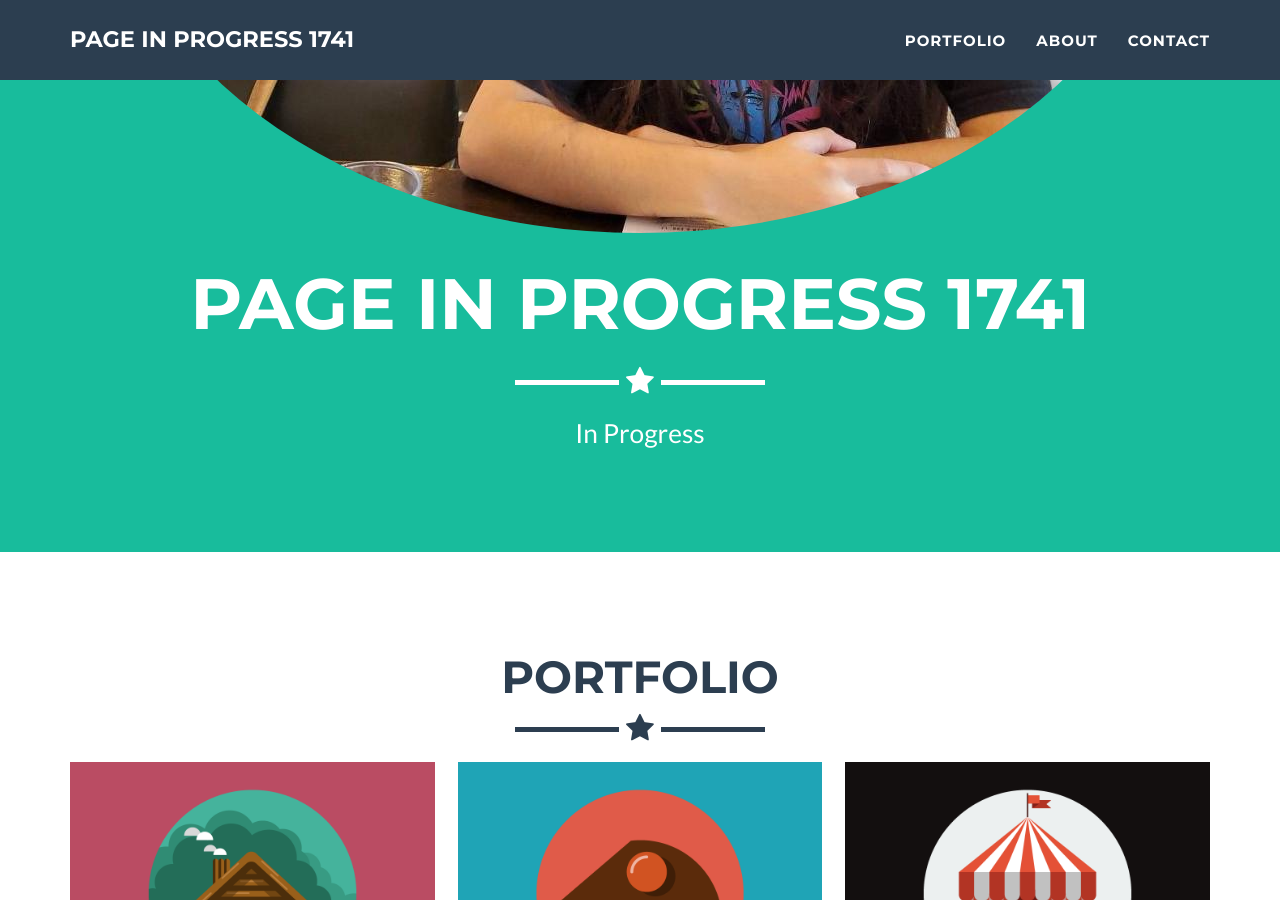
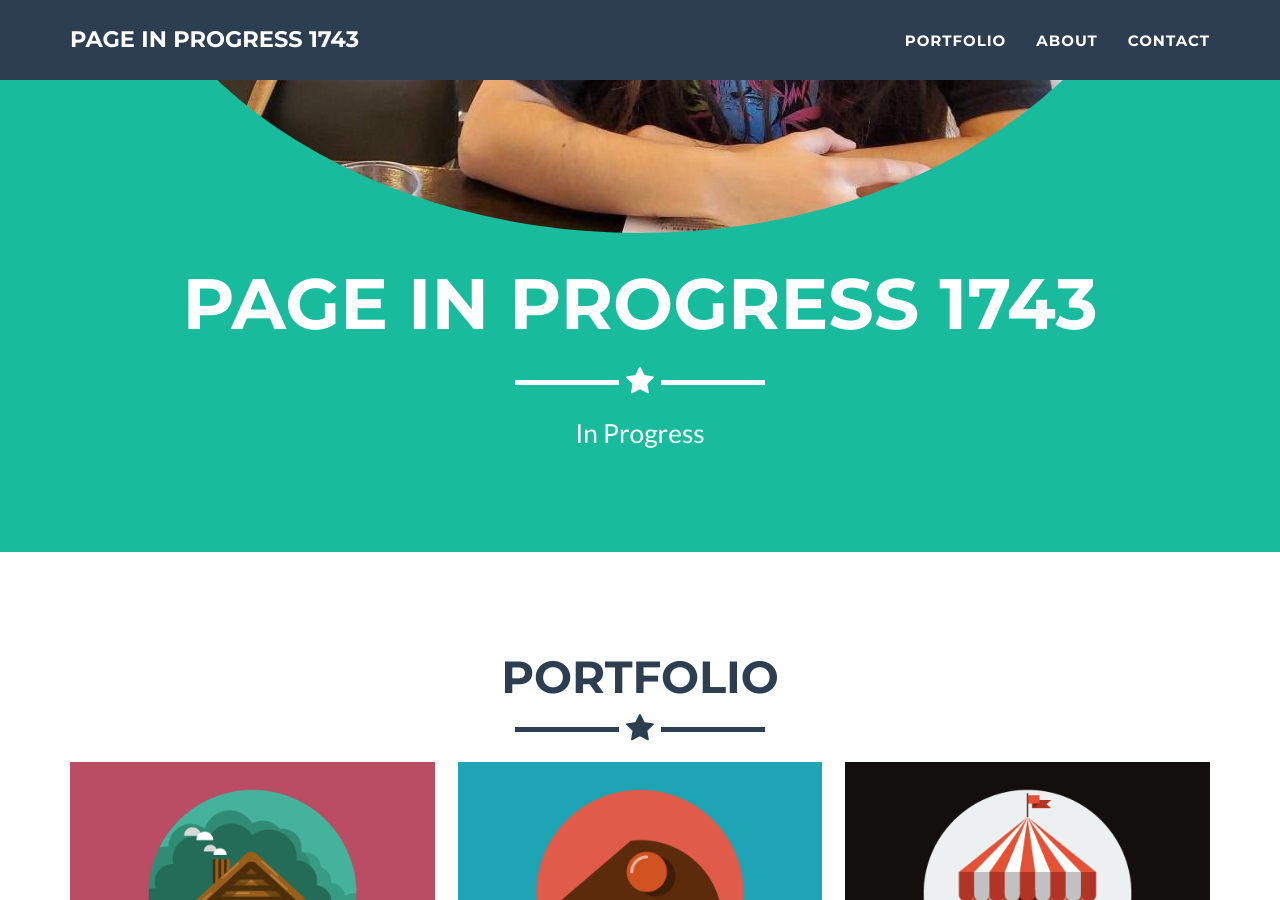
Before and after one commit to ash-chin/ash-chin.github.io, a Jekyll site: the page built from _posts/2014-07-18-project-1.markdown, in a window 1280 px wide and 900 px high, scrolled down 777 px. Built offline with Jekyll 4.4.1, drawn with Linux system fonts in a browser that asks for light colours.

Commit message:
Update _config.yml

```diff
--- a/_config.yml
+++ b/_config.yml
@@ -1,5 +1,5 @@
 # Site settings
-title: Page in Progress 1741
+title: Page in Progress 1743
 email: your-email@domain.com
 url: https://github.com/jeromelachaud/freelancer-theme
 description: "Write an awesome description for your new site here. You can edit this line in _config.yml. It will appear in your document head meta (for Google search results) and in your feed.xml site description."
```
